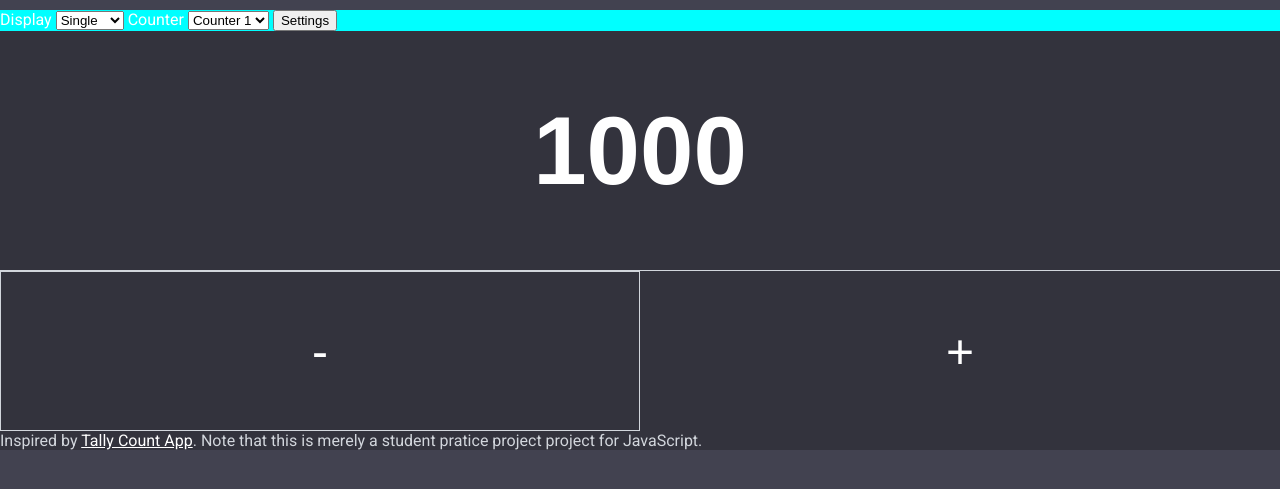
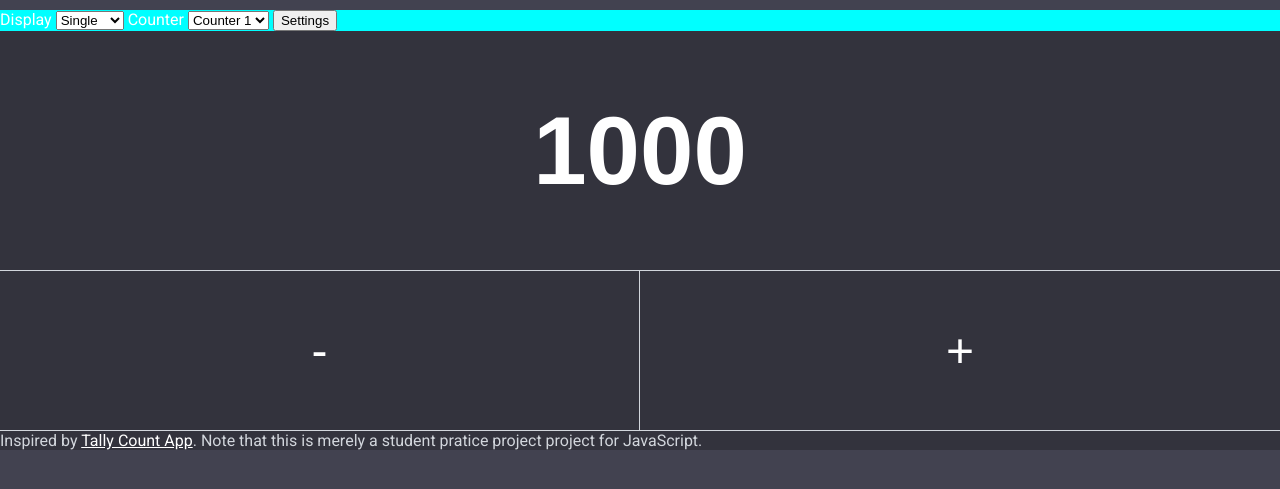
Before and after one commit to AaishaFisher/IWA1, a plain HTML site: page index.html in a window 1280 px wide. Shown: the part 111-600 px from the top of the page. Drawn offline with Linux system fonts and the light colour scheme.

Commit message:
adjusted the overall look

```diff
--- a/style.css
+++ b/style.css
@@ -62,11 +62,17 @@ background: aqua;
     color: var(--color-white);
     font-size: 3rem;
     height: 10rem;
+    border-bottom: 1px solid var(--color-light-grey);
 }
 
 .counter__button_first {
-    border: 1px solid var(--color-light-grey);
+    border-right: 1px solid var(--color-light-grey);
 }
+
+.counter__button:active {
+    background: var(--color-medium-grey);
+}
+
 
 /*FOOTER*/
 .footer {
```
